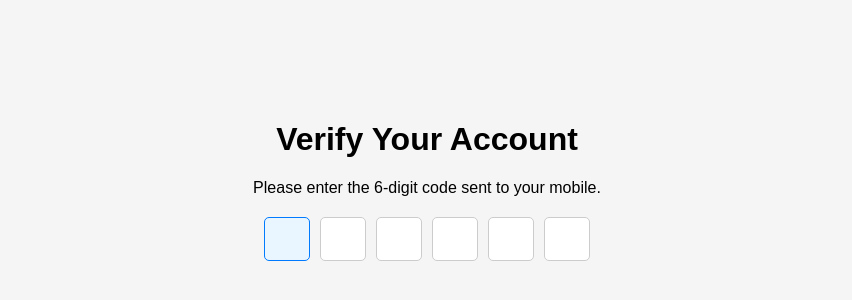
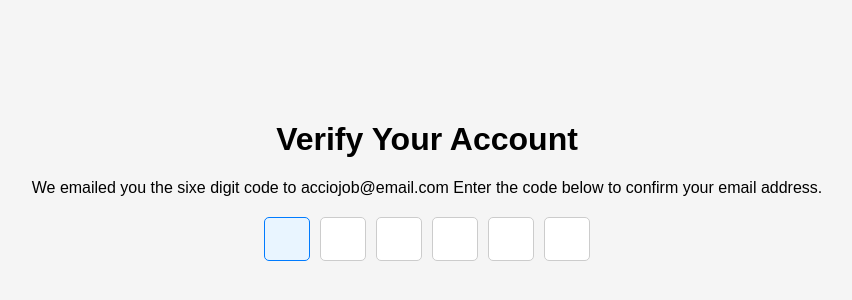
Before and after one commit to acciojob/OTP-Prasad790-sys, a website: page main.html in a window 1280 px wide. Shown: the part 220-520 px from the top of the page, without its empty margins (213-1065 px from the left). Drawn offline with Linux system fonts and the light colour scheme.

Commit message:
created a submission

```diff
--- a/main.html
+++ b/main.html
@@ -10,7 +10,7 @@
 	<!-- the entire body must be written by student -->
 	<div class="container">
         <h1 id="verification_heading"> Verify Your Account</h1>
-        <p id="verification_subtext">Please enter the 6-digit code sent to your mobile.</p>
+        <p id="verification_subtext"> We emailed you the sixe digit code to acciojob@email.com Enter the code below to confirm your email address.</p>
         <div class="code-container">
             <input type="text" class="code" maxlength="1" autofocus>
             <input type="text" class="code" maxlength="1">
```
